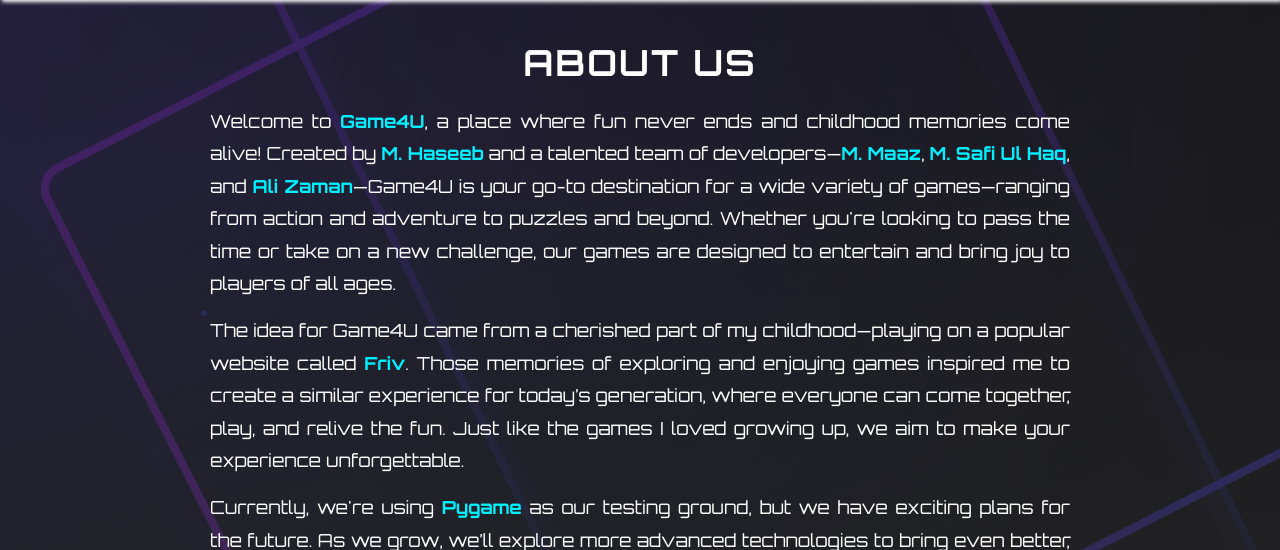
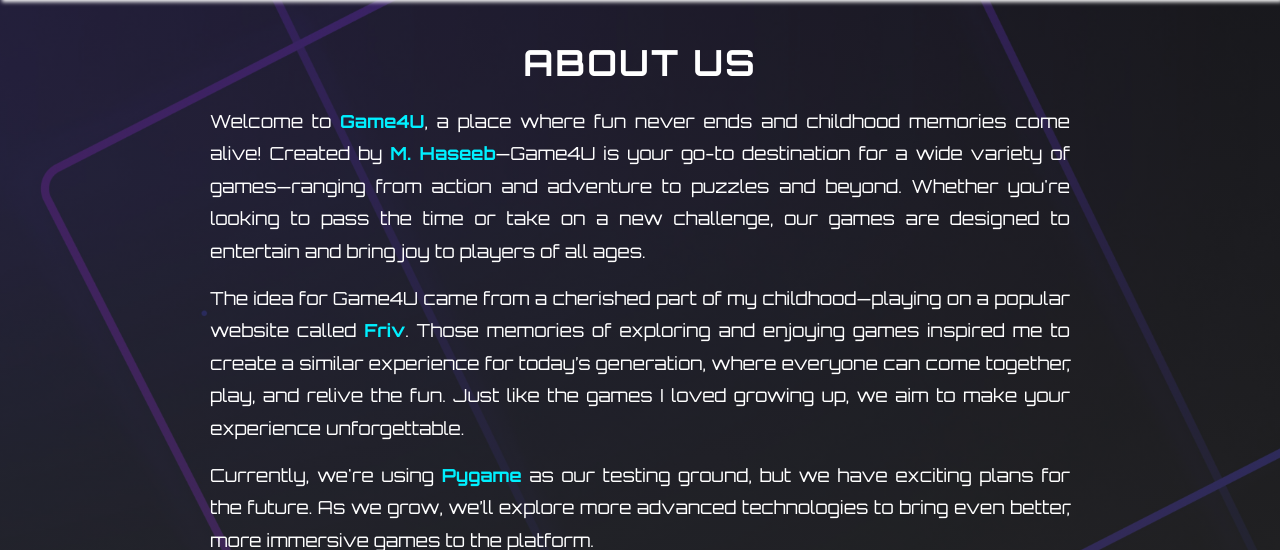
Before and after one commit to MasterPlays-YT/Game4U, a Flask app: page /about in a window 1280 px wide. Shown: the part 90-640 px from the top of the page. Run offline with Flask 3, Linux system fonts and the light colour scheme.

Commit message:
Updated About Us page

```diff
--- a/templates/About.html
+++ b/templates/About.html
@@ -23,7 +23,7 @@
     <div class="about-section">
         <h1 class="about-title">About Us</h1>
         <p class="about-content">
-            Welcome to <strong>Game4U</strong>, a place where fun never ends and childhood memories come alive! Created by <strong>M. Haseeb</strong> and a talented team of developers—<strong>M. Maaz</strong>, <strong>M. Safi Ul Haq</strong>, and <strong>Ali Zaman</strong>—Game4U is your go-to destination for a wide variety of games—ranging from action and adventure to puzzles and beyond. Whether you're looking to pass the time or take on a new challenge, our games are designed to entertain and bring joy to players of all ages.
+            Welcome to <strong>Game4U</strong>, a place where fun never ends and childhood memories come alive! Created by <strong>M. Haseeb</strong>—Game4U is your go-to destination for a wide variety of games—ranging from action and adventure to puzzles and beyond. Whether you're looking to pass the time or take on a new challenge, our games are designed to entertain and bring joy to players of all ages.
         </p>
         <p class="about-content">
             The idea for Game4U came from a cherished part of my childhood—playing on a popular website called <strong>Friv</strong>. Those memories of exploring and enjoying games inspired me to create a similar experience for today’s generation, where everyone can come together, play, and relive the fun. Just like the games I loved growing up, we aim to make your experience unforgettable.
```
